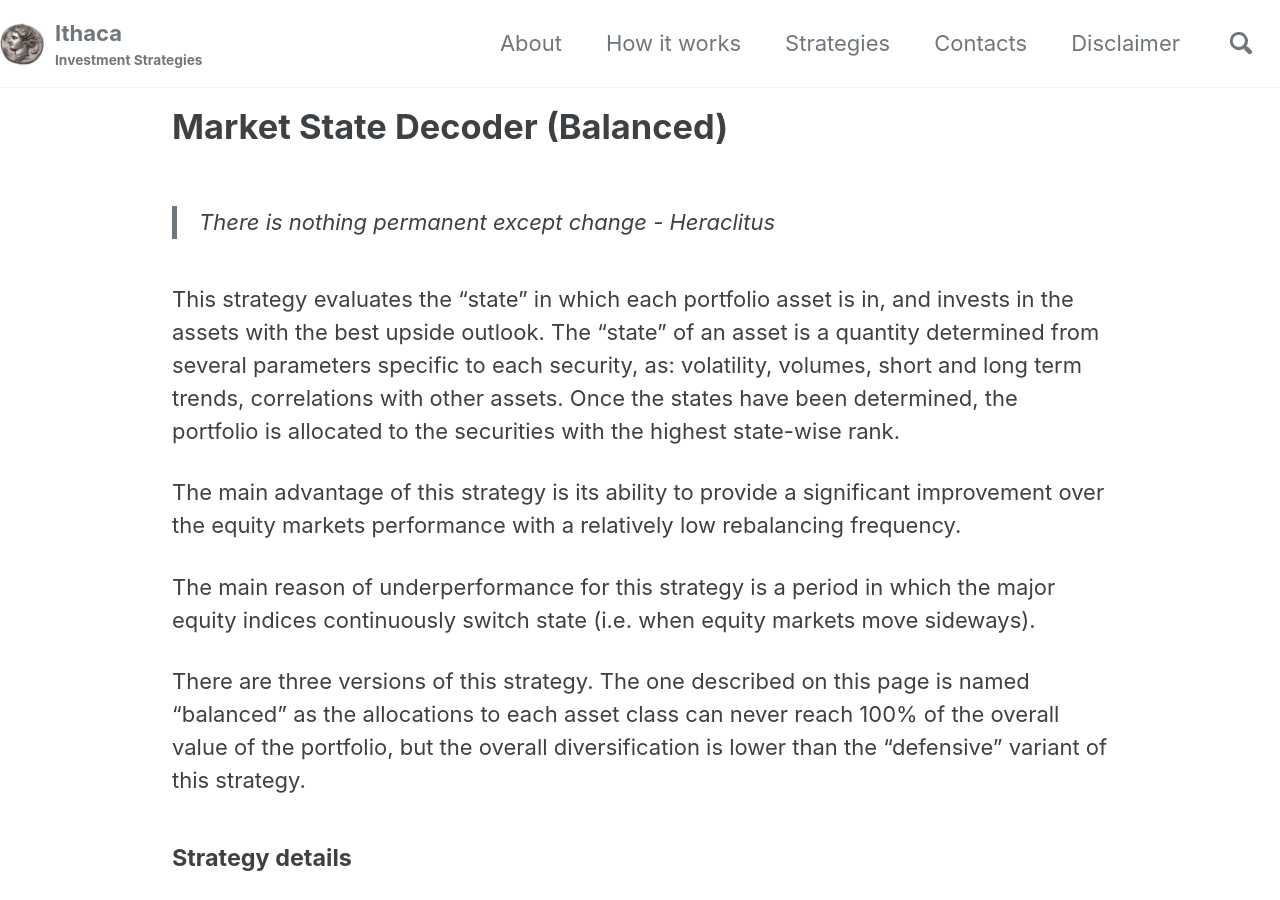
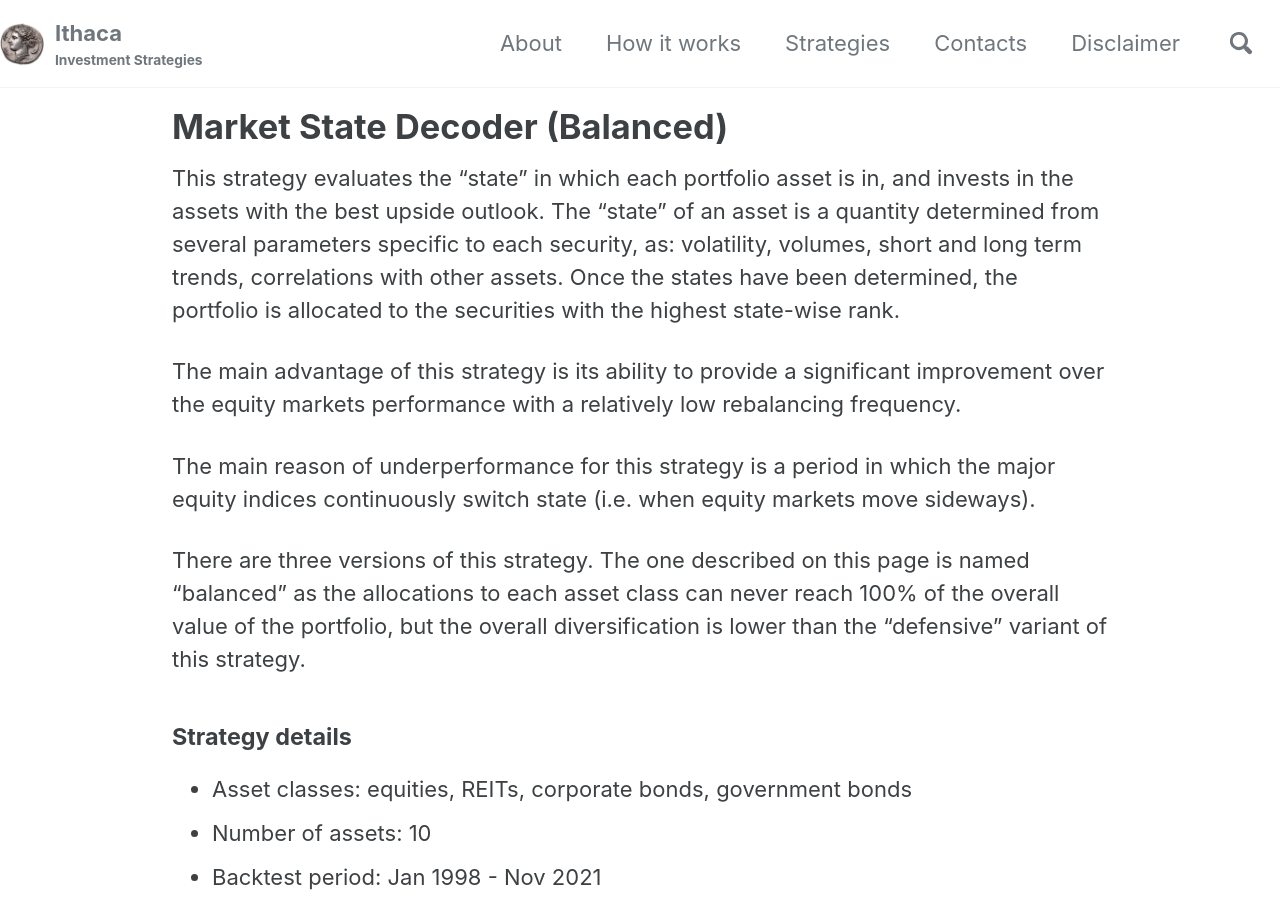
Before and after one commit to IthacaResearch/ithacaresearch.github.io, a Jekyll site: the page built from _posts/2021-08-11-Market-State-Decoder-Balanced.md, in a window 1280 px wide and 900 px high. Built offline with Jekyll 4.4.1, drawn with Linux system fonts in a browser that asks for light colours; cached includes are drawn as plain includes.

Commit message:
Update 2021-08-11-Market-State-Decoder-Balanced.md

```diff
--- a/_posts/2021-08-11-Market-State-Decoder-Balanced.md
+++ b/_posts/2021-08-11-Market-State-Decoder-Balanced.md
@@ -5,8 +5,6 @@ subtitle: Strategy Prospectus
 permalink: /strategies/market-state-decoder-balanced
 excerpt_separator:  <!--more-->
 ---
-
-> _There is nothing permanent except change_ - Heraclitus
 
 This strategy evaluates the "state" in which each portfolio asset is in, and invests in the assets with the best upside outlook.
 The "state" of an asset is a quantity determined from several parameters specific to each security, as: volatility, volumes, short and long term trends, correlations with other assets. Once the states have been determined, the portfolio is allocated to the securities with the highest state-wise rank.
```
